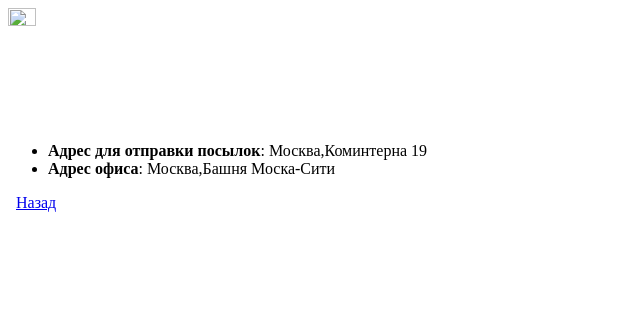
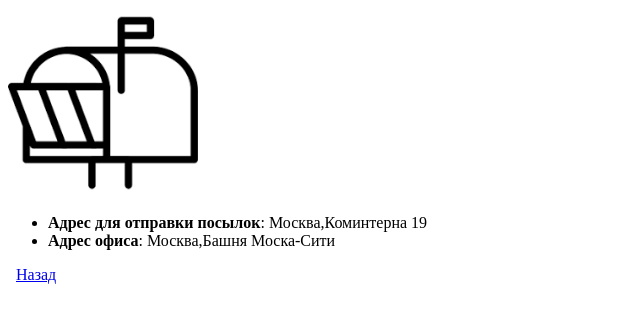
Before and after one commit to sh147-sc65/wsa47, a plain HTML site: page car.html in a window 1280 px wide. Shown: the whole page, without its empty margins (0-640 px from the left). Drawn offline with Linux system fonts and the light colour scheme.

Commit message:
Update car.html

```diff
--- a/car.html
+++ b/car.html
@@ -5,7 +5,7 @@
     </head>
     <body>
 
-        <img src="images/yashik.png" alt="Ящик" width="15%">
+        <img src="yashik.png" alt="Ящик" width="15%">
       <ul>
           <li><b>Адрес для отправки посылок</b>: Москва,Коминтерна 19</li>
           <li><b>Адрес офиса</b>: Москва,Башня Моска-Сити</li>
```
